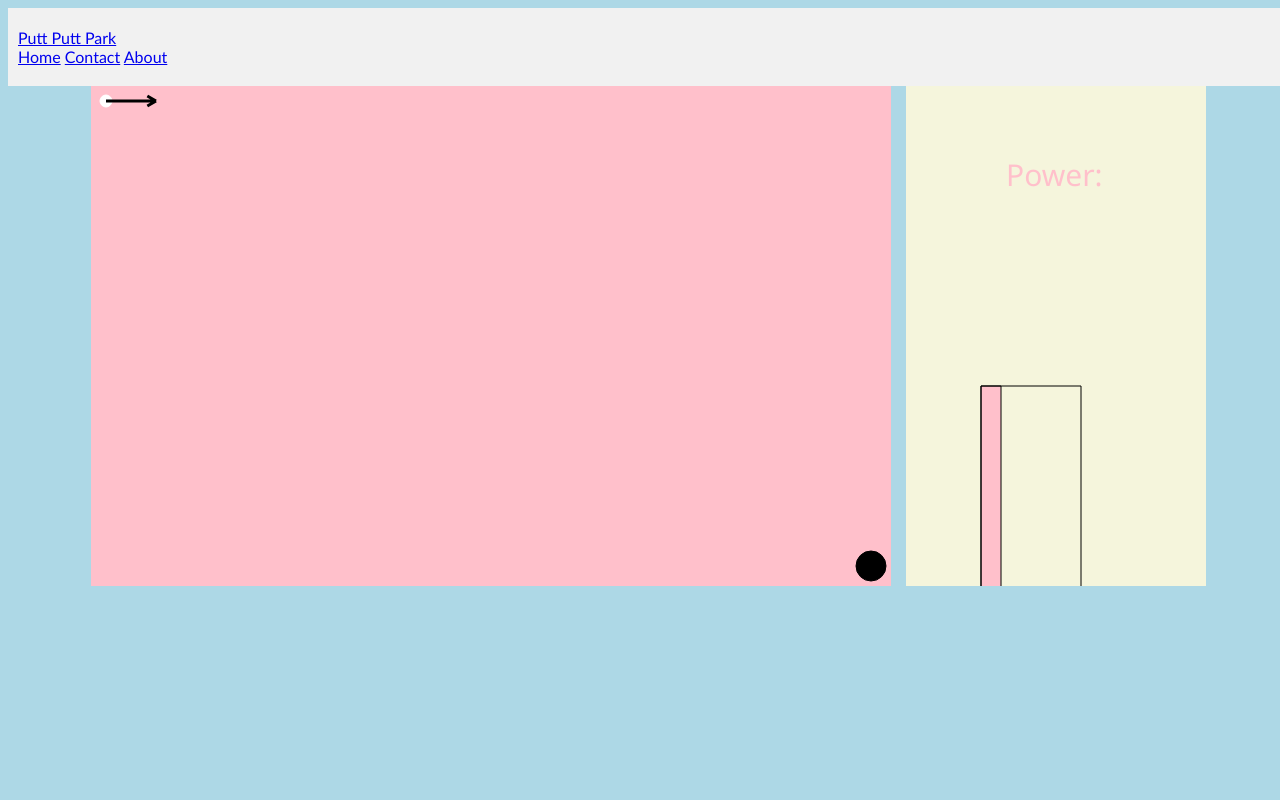
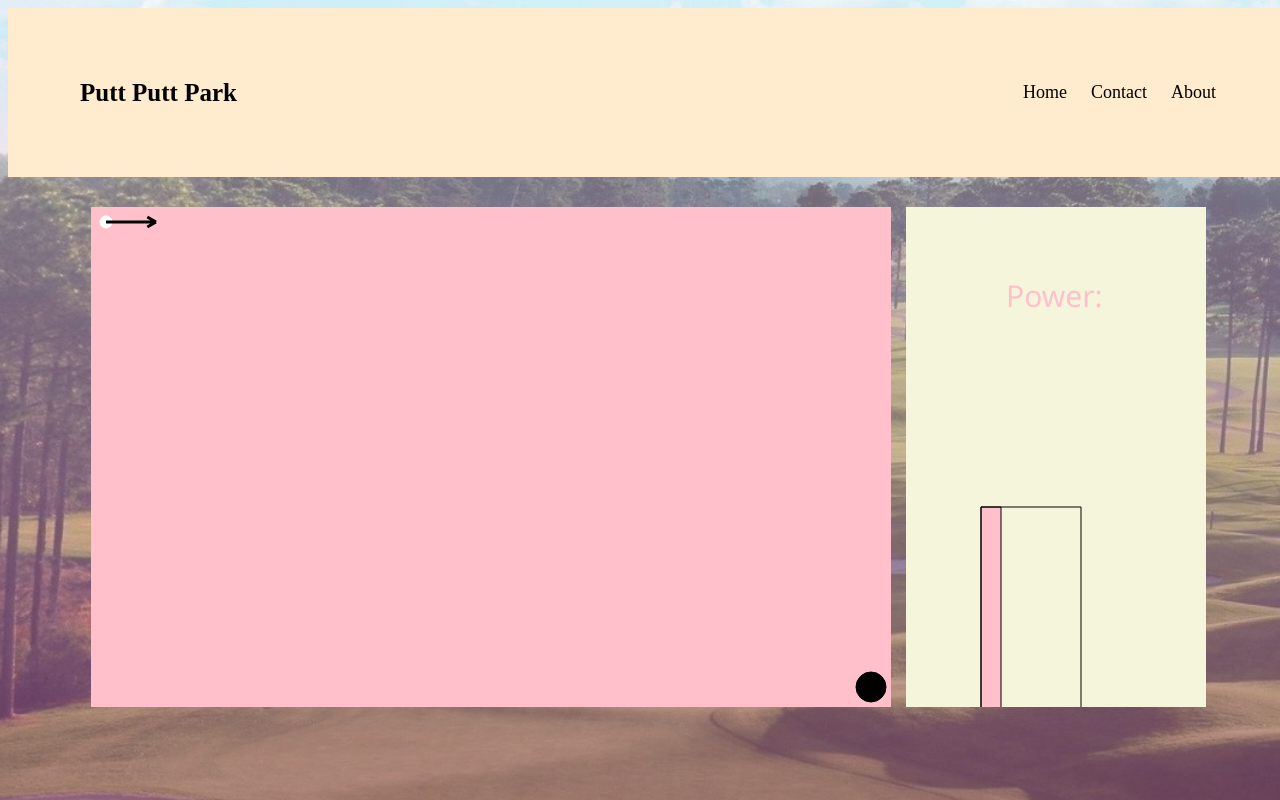
Before and after one commit to heatherpark201/putt_putt_park, a website built with webpack: page index.html in a window 1280 px wide. Shown: the top 800 px of the page. Built offline with Linux system fonts and the light colour scheme.

Commit message:
style background

```diff
--- a/src/scripts/ball.js
+++ b/src/scripts/ball.js
@@ -128,9 +128,10 @@ Ball.prototype.changeDir = function (e) {
 Ball.prototype.changePow = function (e) {
   e.preventDefault();
   switch (e.key) {
-    // case "space":
-    //   this.pow += 1;
-    //   break;
+    case "z":
+    case "Z":
+      this.pow += 1;
+      break;
     case " ":
       this.pow += 1.5;
       break;
--- a/src/scripts/game.js
+++ b/src/scripts/game.js
@@ -19,7 +19,7 @@ class Game {
 
 
 Game.prototype.allObjects = function allObjects() {
-    return [].concat(this.ball, this.hole, this.arrow);
+    return [].concat(this.hole,this.ball, this.arrow);
   };
 
 
--- a/src/styles/game_style.css
+++ b/src/styles/game_style.css
@@ -1,17 +1,21 @@
+
 body {
-    background: lightblue;
-    width: 100%;
-    height: 100%;
-    font-family: Optima, 'Segoe UI', Tahoma, Geneva, Verdana, sans-serif;
+    background-image: linear-gradient(to bottom, rgba(245,246,252,0.5), rgba(117,19,93,0.7)), url('../assets/goodbg.jpeg');
+    background-position: center;
+    height: 100vw;
+    width: 100vw;
+    /* background-repeat: no-repeat; */
+    background-size: cover;
 }
+
 
 .container {
     display: flex;
     align-items: center;
     justify-content: center;
-
+    margin-top: 30px;
 }
 
 #gameStats {
-    margin-left: 15px;
+  margin-left: 15px;
 }
--- a/src/styles/header_style.css
+++ b/src/styles/header_style.css
@@ -1,6 +1,43 @@
 
 .header {
+    background: blanchedalmond;
     overflow: hidden;
-    background-color: #f1f1f1;
-    padding: 20px 10px;
+    padding: 60px;
 }
+
+
+
+/* Style the header links */
+.header a {
+    float: left;
+    color: black;
+    text-align: center;
+    padding: 12px;
+    text-decoration: none;
+    font-size: 18px;
+    line-height: 25px;
+    border-radius: 4px;
+  }
+
+  .header a.logo {
+    font-size: 25px;
+    font-weight: bold;
+  }
+
+
+  /* Float the link section to the right */
+  .header-right {
+    float: right;
+  }
+
+  /* Add media queries for responsiveness - when the screen is 500px wide or less, stack the links on top of each other */
+  @media screen and (max-width: 500px) {
+    .header a {
+      float: none;
+      display: block;
+      text-align: left;
+    }
+    .header-right {
+      float: none;
+    }
+  }
```
Also changed, not shown: src/scripts/game_view.js (+13 -0 lines), assets/apple.jpeg (added), assets/ccbackground.jpeg (added), assets/golfCoursepic.jpeg (added), assets/goodbg.jpeg (added), dist/main.css, dist/main.js, index.html (line endings or trailing spaces).
